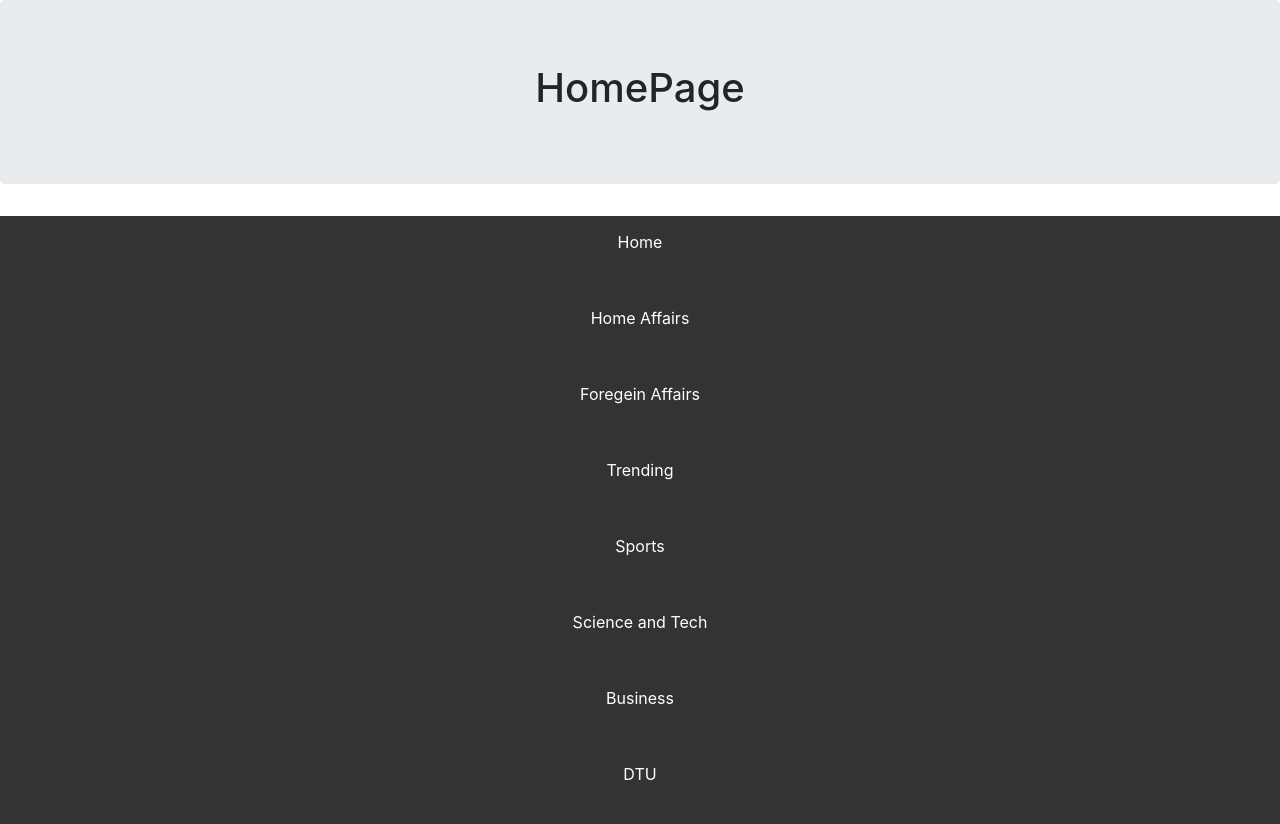
After one commit to capablemadaan/newsAggregator_saksham, a Django app: template news/templates/news/home.html in a window 1280 px wide. The commit adds this page. Run offline with Django 3.2, Linux system fonts and the light colour scheme; the template is opened without the code that fills it, so the values that code supplies are empty; parts of the project's set-up code (start-up, migrations or seed data) failed here and were passed over; some libraries are stand-ins or nearby versions.

Commit message:
home page done

```diff
--- /dev/null
+++ b/news/templates/news/home.html
@@ -0,0 +1,60 @@
+<!DOCTYPE html>
+<html lang="en">
+
+<head>
+    <meta charset="UTF-8">
+    <meta http-equiv="X-UA-Compatible" content="IE=edge">
+    <meta name="viewport" content="width=device-width, initial-scale=1.0">
+    <link rel="stylesheet" href="https://maxcdn.bootstrapcdn.com/bootstrap/4.0.0/css/bootstrap.min.css"
+        integrity="sha384-Gn5384xqQ1aoWXA+058RXPxPg6fy4IWvTNh0E263XmFcJlSAwiGgFAW/dAiS6JXm" crossorigin="anonymous">
+    <style>
+        ul {
+            list-style-type: none;
+            margin: 0;
+            padding: 0;
+            overflow: hidden;
+            background-color: #333;
+        }
+
+        li {
+            float: center;
+        }
+
+        li a {
+            display: block;
+            color: white;
+            text-align: center;
+            padding: 14px 16px;
+            text-decoration: dotted;
+        }
+
+        li a:hover {
+            background-color: #111;
+        }
+    </style>
+    <title>Home</title>
+</head>
+
+<body>
+    <div class="jumbotron">
+        <h1 color="#100F10">
+            <center>HomePage</center>
+        </h1>
+    </div>
+    <div>
+        <ul>
+        <li><a class="active" href="home.html">Home</a></li><br>
+        <li><a href="#about">Home Affairs</a></li><br>
+        <li><a href="#about">Foregein Affairs</a></li><br>
+        <li><a href="trending.html">Trending</a></li><br>
+        <li><a href="#contact">Sports</a></li><br>
+        <li><a href="#about">Science and Tech</a></li><br>
+        <li><a href="#about">Business</a></li><br>
+        <li><a href="#about">DTU</a></li><br>
+        </ul>
+    </div>
+
+
+</body>
+
+</html>
--- a/news/templates/news/index.html
+++ b/news/templates/news/homeaffairs.html
@@ -22,7 +22,7 @@
                     <br>
             </div>
             <div class="col-6">
-                    <h3 class="text-centre">News from Tribune times</h3>
+                    <h3 class="text-centre">News from The Tribune </h3>
                     {% for htn in ht_news %}
                     <a href="https://www.tribuneindia.com/news/nation" target=_blank> - {{htn}} </a>
                     <hr>
--- a/news/views.py
+++ b/news/views.py
@@ -21,4 +21,4 @@ for hth in ht_headings:
     ht_news.append(hth.text)
 
 def index(req):
-    return render(req, 'news/index.html',{'toi_news':toi_news, 'ht_news': ht_news})
+    return render(req, 'news/trending.html',{'toi_news':toi_news, 'ht_news': ht_news})
```
Also changed, not shown: news/templates/news/trending.html (added, +43 -0 lines).
